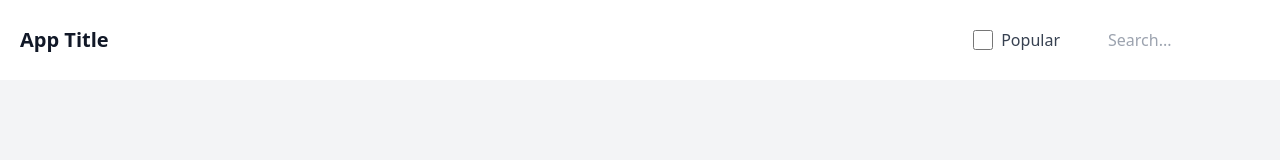
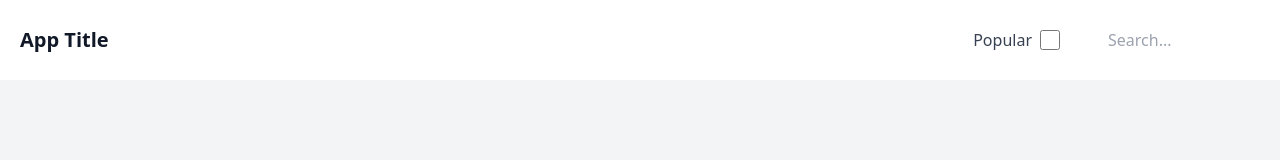
Before and after one commit to Tgmirrorbot/directory, a Next.js app: page / in a window 1280 px wide. Shown: the top 160 px of the page. Built offline with nearby package versions, Linux system fonts and the light colour scheme.

Commit message:
Commit from Stub AI

```diff
--- a/components/Header.tsx
+++ b/components/Header.tsx
@@ -13,13 +13,13 @@ const Header: React.FC<HeaderProps> = ({ search, setSearch, popular, setPopular
       <h1 className="text-xl font-bold text-gray-900 dark:text-white">App Title</h1>
       <div className="flex items-center space-x-4 lg:space-x-10">
         <label className="flex items-center">
+          <span className="mr-2 text-gray-700">Popular</span>
           <input
             type="checkbox"
             checked={popular}
             onChange={(e) => setPopular(e.target.checked)}
             className="form-checkbox h-5 w-5 text-blue-600"
           />
-          <span className="ml-2 text-gray-700">Popular</span>
         </label>
         <input
           type="text"
```
